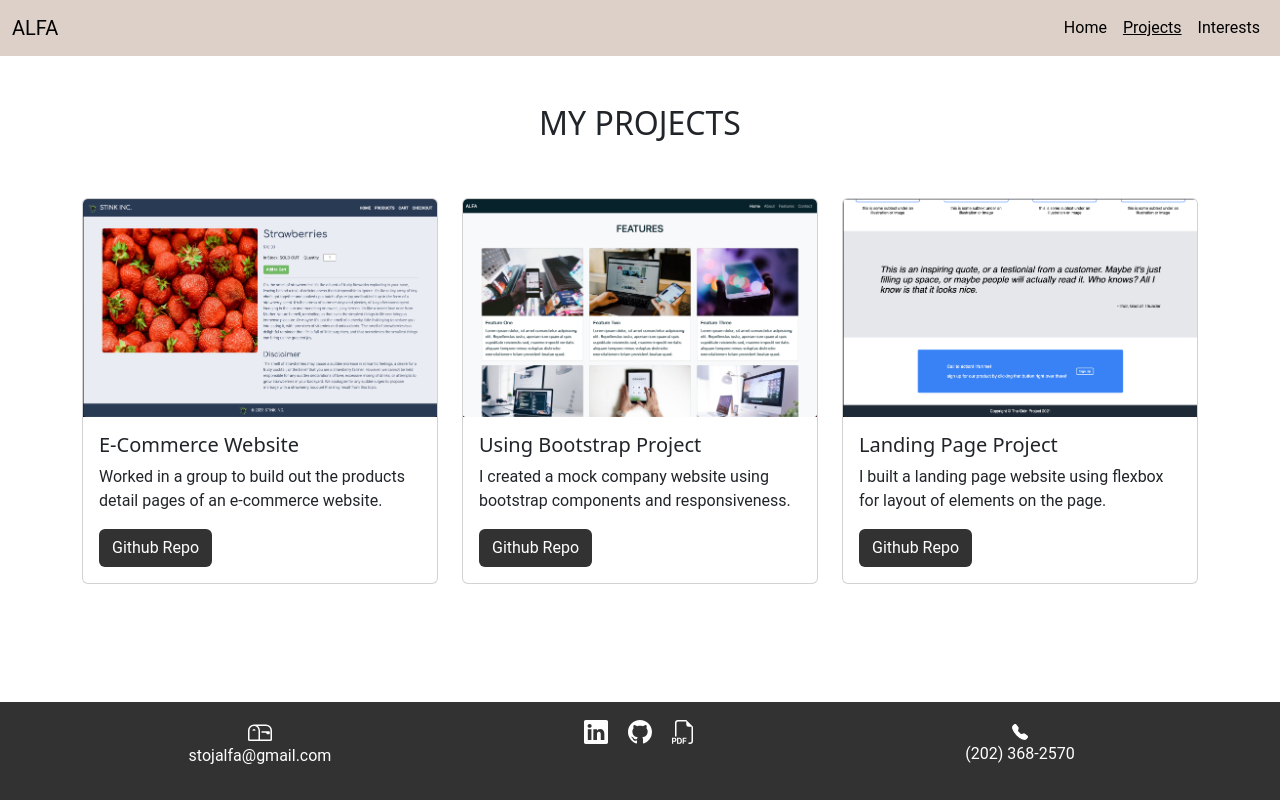
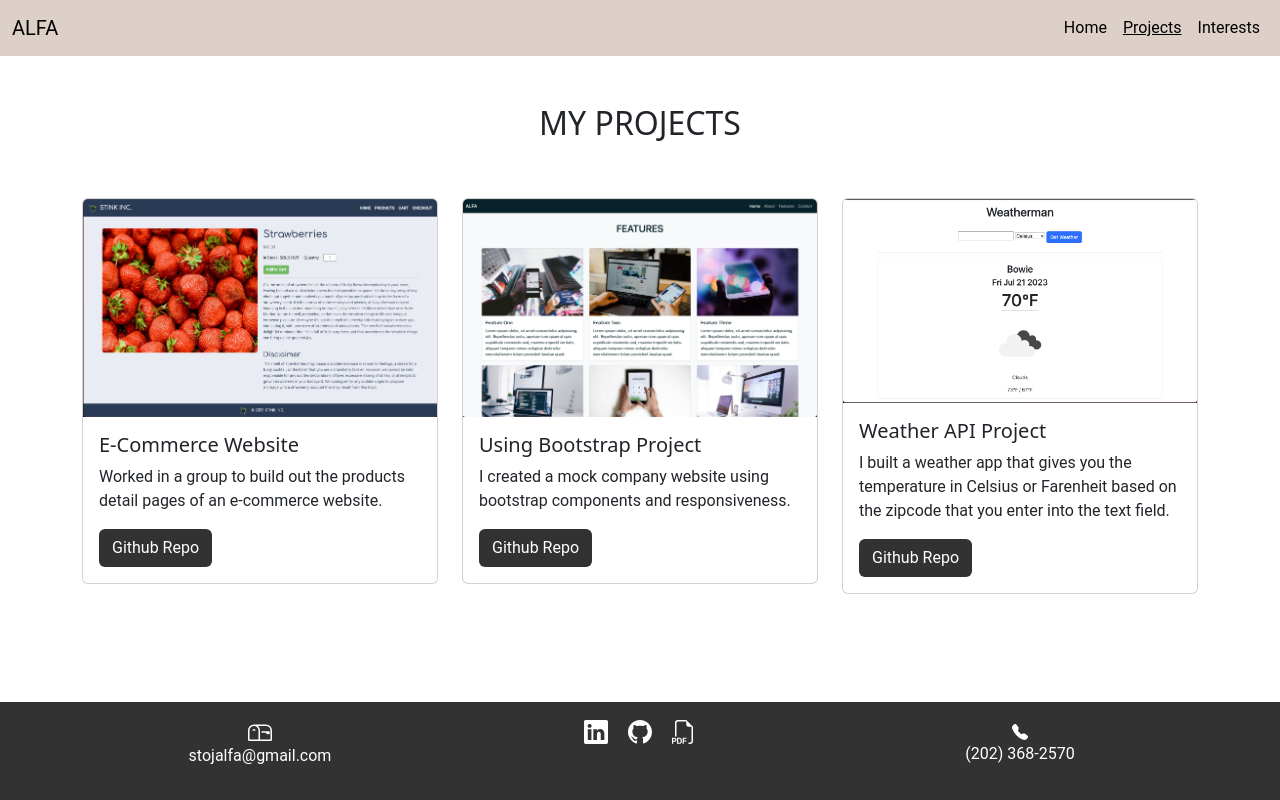
Before and after one commit to alfastep/personal-portfolio, a plain HTML site: page projects.html in a window 1280 px wide. Drawn offline with nearby package versions, Linux system fonts and the light colour scheme.

Commit message:
Updated resume and projects page

```diff
--- a/projects.html
+++ b/projects.html
@@ -62,14 +62,15 @@
         </div>
         <div class="col-xs-12 col-sm-12 col-md-6 col-lg-4">
           <div class="card mb-3">
-            <a href="https://alfastep.github.io/landing-page-assignment/" target="_blank">
-              <img src="assets/landing-page.jpg" class="card-img-top" alt="landing page project">
+            <a href="https://alfastep.github.io/ctac-javascript-assignments/open-weather-api/" target="_blank">
+              <img src="assets/open-weather-api.jpg" class="card-img-top" alt="landing page project">
             </a>
             <div class="card-body">
-              <h5 class="card-title">Landing Page Project</h5>
-              <p class="card-text">I built a landing page website using flexbox for layout of elements on the page.</p>
-              <a type="button" href="https://github.com/alfastep/landing-page-assignment" class="btn btn-grey"
-                target="_blank">Github Repo</a>
+              <h5 class="card-title">Weather API Project</h5>
+              <p class="card-text">I built a weather app that gives you the temperature in Celsius or Farenheit based on
+                the zipcode that you enter into the text field.</p>
+              <a type="button" href="https://github.com/alfastep/ctac-javascript-assignments/tree/main/open-weather-api"
+                class="btn btn-grey" target="_blank">Github Repo</a>
             </div>
           </div>
         </div>
```
Also changed, not shown: assets/open-weather-api.jpg (added), 1 other file.
